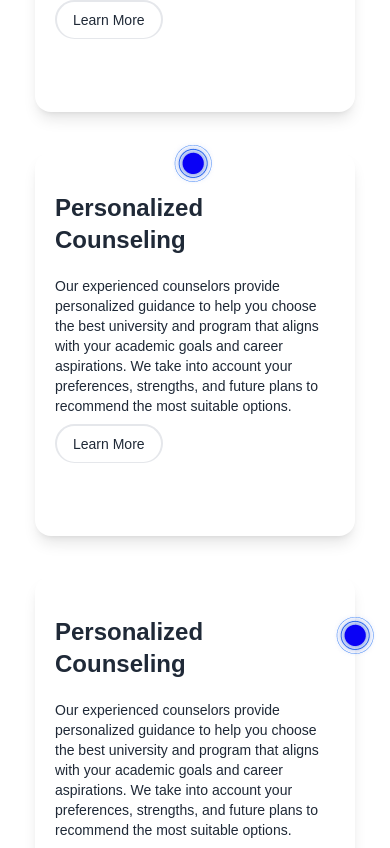
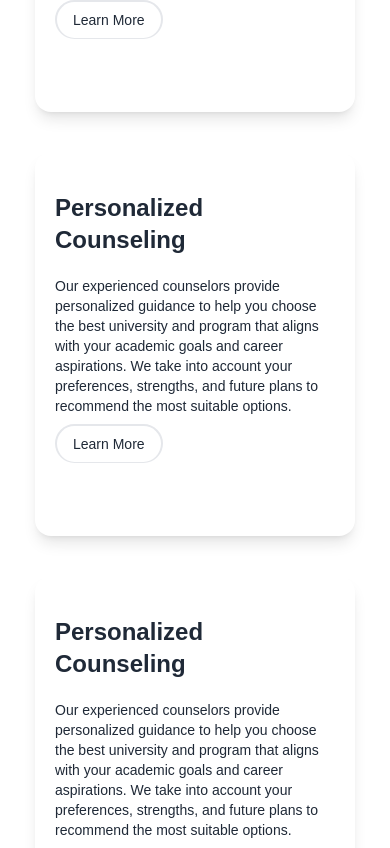
Before and after one commit to Riyaz350/Shabuj-Global-Main, a React (Vite) app: page /services in a window 390 px wide. Shown: the part 1228-2076 px from the top of the page. Built offline with nearby package versions, Linux system fonts and the light colour scheme.

Commit message:
fixed service section

```diff
--- a/src/Components/Services/Services_Components/Services_Components.jsx
+++ b/src/Components/Services/Services_Components/Services_Components.jsx
@@ -15,8 +15,8 @@ const Services_Components = () => {
                 {circle &&
                     <div>
                         {position == 'top-center' ?
-                            <img className=' absolute -top-3 left-[135px]' src={circle} alt="" /> :
-                            <img className=' absolute  -right-6 top-9' src={circle} alt="" />
+                            <img className='hidden lg:flex absolute -top-3 left-[135px]' src={circle} alt="" /> :
+                            <img className='hidden lg:flex absolute  -right-6 top-9' src={circle} alt="" />
                         }
                     </div>
                 }
--- a/src/Shared/Navbar/Navbar.jsx
+++ b/src/Shared/Navbar/Navbar.jsx
@@ -12,7 +12,6 @@ import { BiSolidPhoneCall } from "react-icons/bi";
 import { GiHamburgerMenu } from "react-icons/gi";
 import { FaMicrophoneLines, FaChevronUp } from "react-icons/fa6";
 import { Link } from "react-router-dom";
-import UK_Page from "../../Pages/Study_Destination/UK";
 const Navbar = () => {
   const [navButton, setNavButton] = useState(0);
   const [navIndex, setNavIndex] = useState(0);
```
